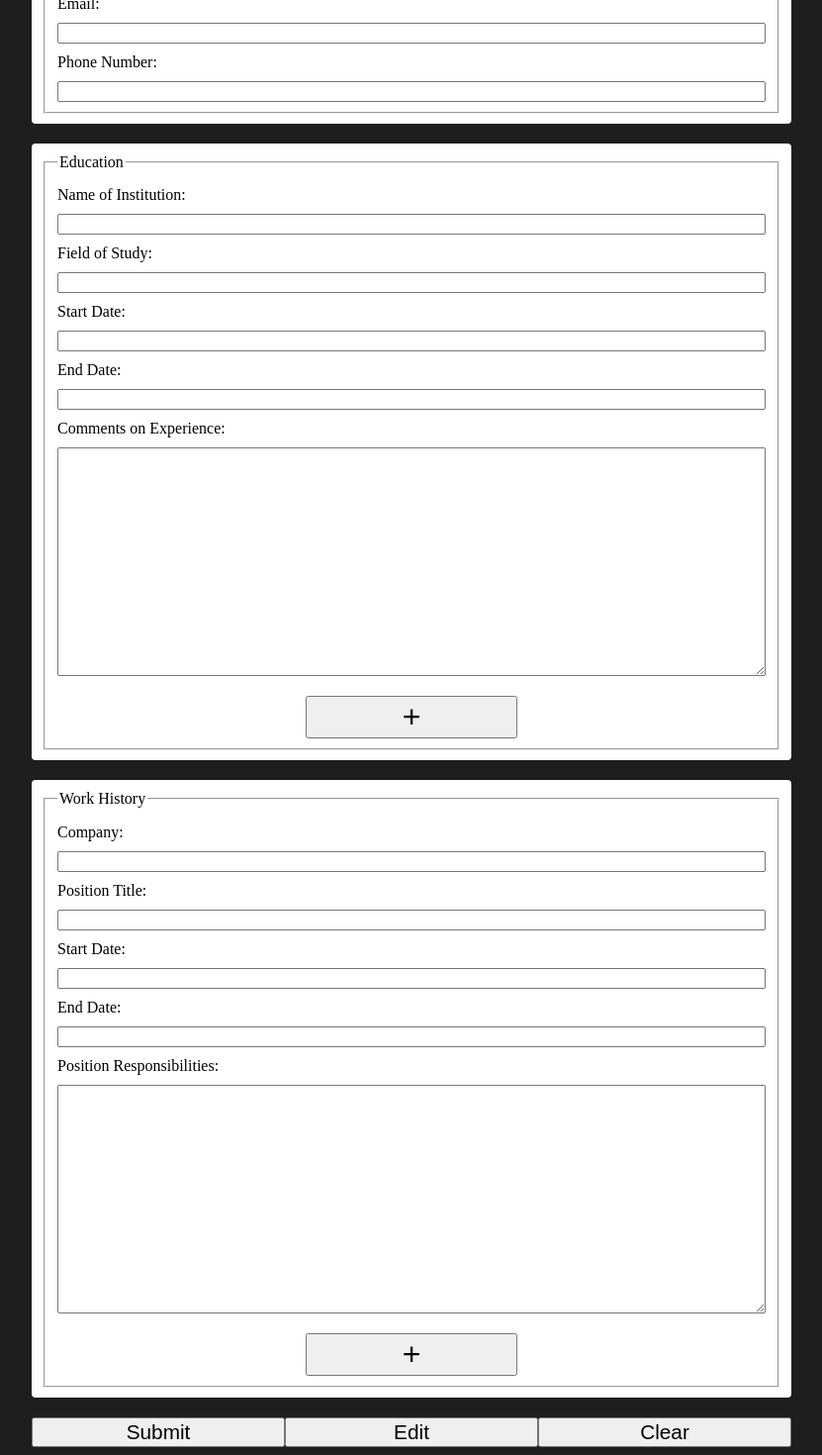
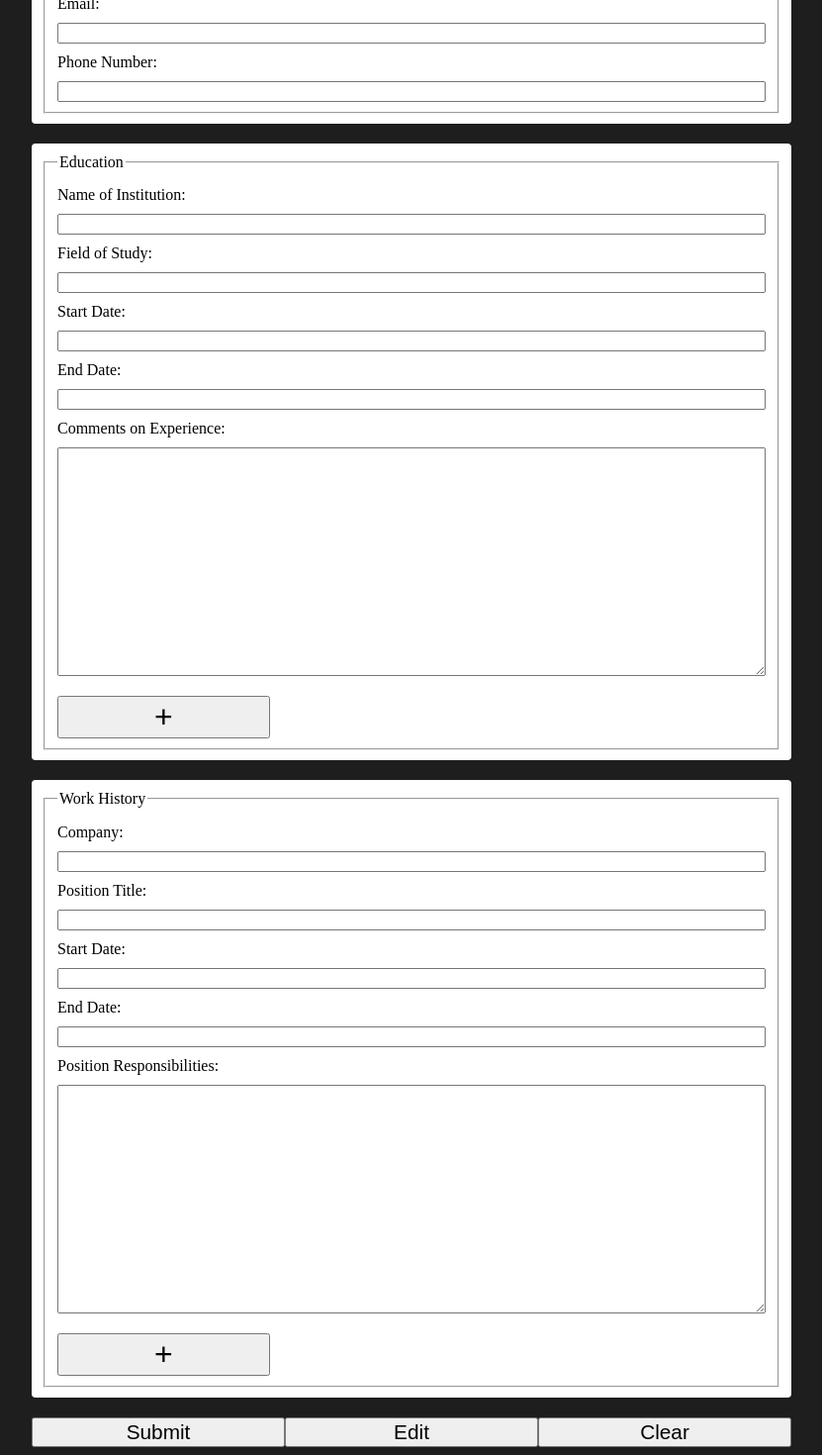
Before and after one commit to sjbrick002/cv-project, a React (Create React App) app: page / in a window 1280 px wide. Shown: the part 128-1598 px from the top of the page at 99% size, without its empty margins (224-1055 px from the left). Built offline with nearby package versions, Linux system fonts and the light colour scheme.

Commit message:
Broke page into three main components and added the respective js files. Next step will be to reiterate over school and work components to allow multiple entries

```diff
--- a/src/App.js
+++ b/src/App.js
@@ -1,5 +1,8 @@
 import React from "react";
 import "./styles/App.css";
+import Contact from "./components/Contact";
+import Education from "./components/Education";
+import Work from "./components/Work";
 
 class App extends React.Component {
   constructor(props) {
@@ -94,55 +97,18 @@ class App extends React.Component {
         }
       ]
     };
-    this.state = {};
+    this.state = {
+      educationEntriesCount: 1,
+      workEntriesCount: 1
+    };
   };
   render() {
     return (
       <div className="App">
         <form>
-          <div>
-            <fieldset>
-              <legend>Contact Info</legend>
-              <label htmlFor="name">Name:</label>
-              <input type="text" name="name" id="name"/>
-              <label htmlFor="email">Email:</label>
-              <input type="email" name="email" id="email"/>
-              <label htmlFor="phone">Phone Number:</label>
-              <input type="tel" name="phone" id="phone"/>
-            </fieldset>
-          </div>
-          <div>
-            <fieldset>
-              <legend>Education</legend>
-              <label htmlFor="schoolName1">Name of Institution:</label>
-              <input type="text" name="schoolName1" id="schoolName1"/>
-              <label htmlFor="fieldOfStudy1">Field of Study:</label>
-              <input type="text" name="fieldOfStudy1" id="fieldOfStudy1"/>
-              <label htmlFor="startSchoolDate1">Start Date:</label>
-              <input type="text" name="startSchoolDate1" id="startSchoolDate1"/>
-              <label htmlFor="endSchoolDate1">End Date:</label>
-              <input type="text" name="endSchoolDate1" id="endSchoolDate1"/>
-              <label htmlFor="commentsOnEducation1">Comments on Experience:</label>
-              <textarea name="commentsOnEducation1" id="commentsOnEducation1" rows="15"></textarea>
-              <button type="button">+</button>
-            </fieldset>
-          </div>
-          <div>
-            <fieldset>
-              <legend>Work History</legend>
-              <label htmlFor="company">Company:</label>
-              <input type="text" name="employer" id="company"/>
-              <label htmlFor="positionTitle">Position Title:</label>
-              <input type="text" name="positionTitle" id="positionTitle"/>
-              <label htmlFor="startWorkDate1">Start Date:</label>
-              <input type="text" name="startWorkDate1" id="startWorkDate1"/>
-              <label htmlFor="endWorkDate1">End Date:</label>
-              <input type="text" name="endWorkDate1" id="endWorkDate1"/>
-              <label htmlFor="responsibilities">Position Responsibilities:</label>
-              <textarea name="responsibilities" id="responsibilities" rows="15"></textarea>
-              <button type="button">+</button>
-            </fieldset>
-          </div>
+          <Contact/>
+          <Education/>
+          <Work/>
           <button type="button">Submit</button>
           <button type="button">Edit</button>
           <button type="reset">Clear</button>
--- /dev/null
+++ b/src/components/Contact.js
@@ -0,0 +1,23 @@
+import React from "react";
+
+class Contact extends React.Component {
+    render() {
+        return (
+            <div>
+                <fieldset>
+                    <legend>Contact Info</legend>
+                    <div>
+                        <label htmlFor="name">Name:</label>
+                        <input type="text" name="name" id="name"/>
+                        <label htmlFor="email">Email:</label>
+                        <input type="email" name="email" id="email"/>
+                        <label htmlFor="phone">Phone Number:</label>
+                        <input type="tel" name="phone" id="phone"/>
+                    </div>
+                </fieldset>
+            </div>
+        );
+    };
+}
+
+export default Contact;
--- /dev/null
+++ b/src/components/Education.js
@@ -0,0 +1,34 @@
+import React from "react";
+
+function School() {
+    return (
+        <div>
+            <label htmlFor="schoolName1">Name of Institution:</label>
+            <input type="text" name="schoolName1" id="schoolName1"/>
+            <label htmlFor="fieldOfStudy1">Field of Study:</label>
+            <input type="text" name="fieldOfStudy1" id="fieldOfStudy1"/>
+            <label htmlFor="startSchoolDate1">Start Date:</label>
+            <input type="text" name="startSchoolDate1"    id="startSchoolDate1"/>
+            <label htmlFor="endSchoolDate1">End Date:</label>
+            <input type="text" name="endSchoolDate1"  id="endSchoolDate1"/>
+            <label htmlFor="commentsOnEducation1">Comments on     Experience:</label>
+            <textarea name="commentsOnEducation1"     id="commentsOnEducation1" rows="15"></textarea>
+        </div>
+    );
+};
+
+class Education extends React.Component {
+    render() {
+        return (
+            <div>
+                <fieldset>
+                    <legend>Education</legend>
+                    <School/>
+                    <button type="button">+</button>
+                </fieldset>
+          </div>
+        );
+    };
+};
+
+export default Education;
--- /dev/null
+++ b/src/components/Work.js
@@ -0,0 +1,34 @@
+import React from "react";
+
+function Job() {
+    return (
+        <div>
+            <label htmlFor="company">Company:</label>
+            <input type="text" name="employer" id="company"/>
+            <label htmlFor="positionTitle">Position Title:</label>
+            <input type="text" name="positionTitle" id="positionTitle"/>
+            <label htmlFor="startWorkDate1">Start Date:</label>
+            <input type="text" name="startWorkDate1"        id="startWorkDate1"/>
+            <label htmlFor="endWorkDate1">End Date:</label>
+            <input type="text" name="endWorkDate1" id="endWorkDate1"/>
+            <label htmlFor="responsibilities">Position      Responsibilities:</label>
+            <textarea name="responsibilities" id="responsibilities"     rows="15"></textarea>
+        </div>
+    );
+};
+
+class Work extends React.Component {
+    render() {
+        return (
+            <div>
+                <fieldset>
+                    <legend>Work History</legend>
+                    <Job/>
+                    <button type="button">+</button>
+                </fieldset>
+          </div>
+        );
+    };
+}
+
+export default Work;
--- a/src/styles/App.css
+++ b/src/styles/App.css
@@ -18,7 +18,7 @@ form > div {
     background-color: white;
 }
 
-form fieldset {
+fieldset > div {
     display: flex;
     flex-flow: column nowrap;
 }
@@ -34,6 +34,6 @@ fieldset > button {
     font-size: 2em;
 }
 
-fieldset > label {
+label {
     margin: 10px 0;
 }
```
